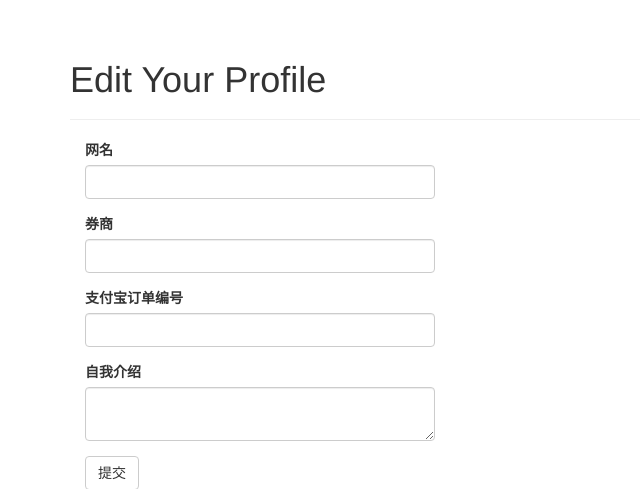
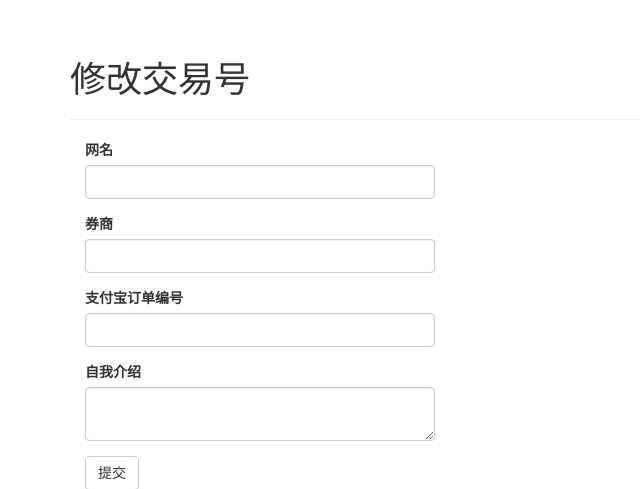
Before and after one commit to dfenglei/backupassistant, a Flask app: template app/templates/edit_profile.html in a window 1280 px wide. Shown: the part 52-541 px from the top of the page, without its empty margins (0-640 px from the left). Run offline with Flask 2, Linux system fonts and the light colour scheme; the template is opened without the code that fills it: values named after a table or form of the project are taken from there, others are empty; some libraries are stand-ins or nearby versions.

Commit message:
Update edit_profile.html

```diff
--- a/app/templates/edit_profile.html
+++ b/app/templates/edit_profile.html
@@ -1,11 +1,11 @@
 {% extends "base.html" %}
 {% import "bootstrap/wtf.html" as wtf %}
 
-{% block title %}Echo助理 - 修改配置{% endblock %}
+{% block title %}Echo助理 - 修改交易号{% endblock %}
 
 {% block page_content %}
 <div class="page-header">
-    <h1>Edit Your Profile</h1>
+    <h1>修改交易号</h1>
 </div>
 <div class="col-md-4">
     {{ wtf.quick_form(form) }}
```
